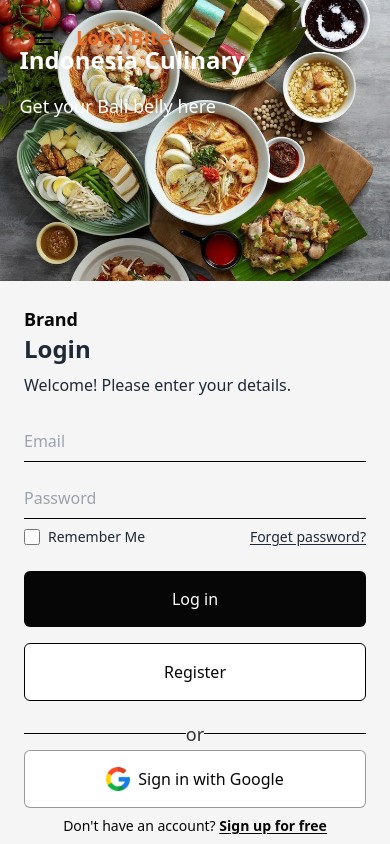
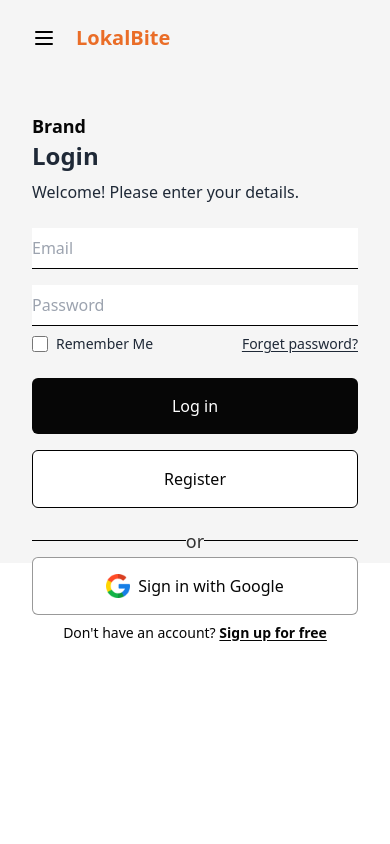
Before and after one commit to naddiyh/LokalBite, a Next.js app: page /login in a window 390 px wide. Shown: the top 844 px of the page. Built offline with nearby package versions, Linux system fonts and the light colour scheme.

Commit message:
fix route navbar and login

```diff
--- a/app/layout.js
+++ b/app/layout.js
@@ -2,6 +2,9 @@ import localFont from "next/font/local";
 import "./globals.css";
 import { Navbar } from "@/components/navbar/Navbar";
 import { Footer } from "@/components/footer/Footer";
+import { ToastContainer } from "react-toastify";
+import "react-toastify/dist/ReactToastify.css";
+
 const geistSans = localFont({
   src: "./fonts/GeistVF.woff",
   variable: "--font-geist-sans",
@@ -28,6 +31,7 @@ export default function RootLayout({ children }) {
         <Navbar />
         {children}
         <Footer />
+        <ToastContainer />
       </body>
     </html>
   );
--- a/components/navbar/Navbar.jsx
+++ b/components/navbar/Navbar.jsx
@@ -5,9 +5,10 @@ import { Navlink } from "./navLink";
 import { PrimaryButton } from "../button/PrimaryButton";
 import { useEffect, useState } from "react";
 import Image from "next/image";
+import { useRouter } from "next/navigation";
 export const Navbar = () => {
   const [isScroll, setIsScroll] = useState(false);
-
+  const router = useRouter();
   useEffect(() => {
     const handleScroll = () => {
       const scrollPosition = window.scrollY;
@@ -18,6 +19,9 @@ export const Navbar = () => {
       window.removeEventListener("scroll", handleScroll);
     };
   }, []);
+  const handleLogin = () => {
+    router.push("/login");
+  };
   return (
     <div className="drawer z-20">
       <input id="my-drawer-3" type="checkbox" className="drawer-toggle" />
@@ -70,7 +74,12 @@ export const Navbar = () => {
                 }
               </Link>
             ))}
-            <PrimaryButton fullWidth={false} color={false} hover={false}>
+            <PrimaryButton
+              fullWidth={false}
+              color={false}
+              hover={false}
+              onClick={handleLogin}
+            >
               Login
             </PrimaryButton>
           </div>
--- a/features/auth/Login.jsx
+++ b/features/auth/Login.jsx
@@ -1,31 +1,39 @@
-
 "use client";
 
 import Image from "next/image";
 import GoogleIcon from "next/image";
 import { useState } from "react";
-import { loginWithEmailPassword, loginWithGoogle } from "../../features/auth/useAuth";
-
+import {
+  loginWithEmailPassword,
+  loginWithGoogle,
+} from "@/features/auth/useAuth";
+import { useRouter } from "next/navigation";
+import Link from "next/link";
+import { toast } from "react-toastify";
 export const Login = () => {
   const [email, setEmail] = useState("");
   const [password, setPassword] = useState("");
   const [error, setError] = useState("");
-
-
+  const router = useRouter();
   const handleLogin = async () => {
     setError("");
     try {
       const userCredential = await loginWithEmailPassword(email, password);
       console.log("Logged in:", userCredential.user);
+      router.push("/");
     } catch (error) {
       if (error.code === "auth/invalid-credential") {
-        setError("Invalid credentials. Please check your email and password.");
+        toast.error(
+          "Invalid credentials. Please check your email and password.",
+        );
       } else if (error.code === "auth/user-not-found") {
-        setError("No account found with this email.");
+        toast.error("No account found with this email.");
       } else if (error.code === "auth/wrong-password") {
-        setError("Incorrect password. Please try again.");
+        toast.errorr("Incorrect password. Please try again.");
       } else if (error.code === "auth/too-many-requests") {
-        setError("Too many unsuccessful login attempts. Please try again later.");
+        toast.error(
+          "Too many unsuccessful login attempts. Please try again later.",
+        );
       } else {
         setError("An error occurred. Please try again.");
       }
@@ -33,12 +41,12 @@ export const Login = () => {
     }
   };
 
-  // Handle Google sign-in
   const handleGoogleSignIn = async () => {
     setError("");
     try {
       const userCredential = await loginWithGoogle();
       console.log("Google sign-in:", userCredential.user);
+      router.push("/");
     } catch (error) {
       setError("Failed to sign in with Google. Please try again.");
       console.error("Google sign-in error:", error.message);
@@ -46,95 +54,113 @@ export const Login = () => {
   };
 
   return (
-    <div className="w-full h-screen flex flex-col md:flex-row items-center md:items-start">
-      {/* Image Section */}
-      <div className="relative w-full md:w-1/2 h-1/3 md:h-full flex flex-col">
-        <div className="absolute top-[10%] left-[5%] md:top-[20%] md:left-[10%] flex flex-col">
-          <h1 className="text-2xl md:text-4xl text-white font-bold my-4">Indonesia Culinary</h1>
-          <p className="text-lg md:text-xl text-white font-normal">Get your Bali belly here</p>
+    <div className="flex h-screen w-full flex-col items-center md:flex-row md:items-start">
+      <div className="relative hidden h-1/3 w-full flex-col md:flex md:h-full md:w-1/2">
+        <div className="absolute left-[5%] top-[10%] flex flex-col md:left-[10%] md:top-[20%]">
+          <h1 className="z-10 my-4 text-2xl font-bold text-white md:text-4xl">
+            Indonesia Culinary
+          </h1>
+          <p className="z-10 text-lg font-normal text-white md:text-xl">
+            Get your Bali belly here
+          </p>
         </div>
         <Image
           src="/images/login.jpg"
           width={100}
           height={100}
           alt="Cover"
-          className="w-full h-full object-cover"
+          className="h-full w-full object-cover brightness-75"
         />
       </div>
 
       {/* Login Form Section */}
-      <div className="w-full md:w-1/2 h-2/3 md:h-full bg-[#f5f5f5] flex flex-col p-6 md:p-20 justify-between items-center">
-        <h1 className="w-full max-w-[500px] mx-auto text-lg md:text-xl text-[#060606] font-semibold mr-auto">
+      <div className="flex h-2/3 w-full flex-col items-center justify-between bg-[#f5f5f5] px-8 pt-28 md:h-full md:w-1/2 md:p-20">
+        <h1 className="mx-auto mr-auto w-full max-w-[500px] text-lg font-semibold text-[#060606] md:text-xl">
           Brand
         </h1>
 
-        <div className="w-full flex flex-col max-w-[500px]">
-          <div className="w-full flex flex-col mb-2">
-            <h3 className="text-2xl md:text-3xl font-semibold mb-2">Login</h3>
-            <p className="text-base mb-2">Welcome! Please enter your details.</p>
+        <div className="flex w-full max-w-[500px] flex-col">
+          <div className="mb-2 flex w-full flex-col">
+            <h3 className="mb-2 text-2xl font-semibold md:text-3xl">Login</h3>
+            <p className="mb-2 text-base">
+              Welcome! Please enter your details.
+            </p>
           </div>
 
           {/* Error message display */}
-          {error && <p className="text-red-500 text-sm mb-4">{error}</p>}
+          {error && <p className="mb-4 text-sm text-red-500">{error}</p>}
 
-          <div className="w-full flex flex-col">
+          <div className="flex w-full flex-col">
             <input
               type="text"
               placeholder="Email"
               value={email}
               onChange={(e) => setEmail(e.target.value)}
-              className="w-full text-black py-2 my-2 bg-transparent border-b border-black outline-none focus:outline-none"
+              className="my-2 w-full border-b border-black py-2 text-black outline-none focus:outline-none"
             />
             <input
               type="password"
               placeholder="Password"
               value={password}
               onChange={(e) => setPassword(e.target.value)}
-              className="w-full text-black py-2 my-2 bg-transparent border-b border-black outline-none focus:outline-none"
+              className="my-2 w-full border-b border-black py-2 text-black outline-none focus:outline-none"
             />
           </div>
 
-          <div className="w-full flex items-center justify-between">
+          <div className="flex w-full items-center justify-between">
             <div className="flex items-center">
-              <input type="checkbox" className="w-4 h-4 mr-2" />
+              <input type="checkbox" className="mr-2 h-4 w-4" />
               <p className="text-sm">Remember Me</p>
             </div>
-            <p className="text-sm font-medium whitespace-nowrap cursor-pointer underline underline-offset-2">
+            <Link
+              href="/"
+              className="cursor-pointer whitespace-nowrap text-sm font-medium underline underline-offset-2"
+            >
               Forget password?
-            </p>
+            </Link>
           </div>
 
-          <div className="w-full flex flex-col my-4">
+          <div className="my-4 flex w-full flex-col">
             <button
+              type="submit"
               onClick={handleLogin}
-              className="w-full text-white my-2 bg-[#060606] rounded-md p-4 text-center flex items-center justify-center cursor-pointer"
+              className="my-2 flex w-full cursor-pointer items-center justify-center rounded-md bg-[#060606] p-4 text-center text-white"
             >
               Log in
             </button>
-            <button className="w-full text-[#060606] my-2 bg-white border border-black rounded-md p-4 text-center flex items-center justify-center cursor-pointer">
+            <button className="my-2 flex w-full cursor-pointer items-center justify-center rounded-md border border-black bg-white p-4 text-center text-[#060606]">
               Register
             </button>
           </div>
 
-          <div className="w-full flex items-center justify-center relative py-2">
-            <div className="w-full h-[1px] bg-black"></div>
-            <p className="text-lg absolute text-black/80 bg-[#f5f5f5]">or</p>
+          <div className="relative flex w-full items-center justify-center py-2">
+            <div className="h-[1px] w-full bg-black"></div>
+            <p className="absolute bg-[#f5f5f5] text-lg text-black/80">or</p>
           </div>
           <div
             onClick={handleGoogleSignIn}
-            className="w-full text-[#060606] my-2 bg-white border border-black/40 rounded-md p-4 text-center flex items-center justify-center cursor-pointer"
+            className="my-2 flex w-full cursor-pointer items-center justify-center rounded-md border border-black/40 bg-white p-4 text-center text-[#060606]"
           >
-            <GoogleIcon src="/images/google.png" width={24} height={24} className="h-6 mr-2" alt="Google Icon" />
+            <GoogleIcon
+              src="/images/google.png"
+              width={24}
+              height={24}
+              className="mr-2 h-6"
+              alt="Google Icon"
+            />
             Sign in with Google
           </div>
         </div>
 
-        <div className="w-full flex items-center justify-center">
+        <div className="flex w-full items-center justify-center">
           <p className="text-sm font-normal text-[#060606]">
-            Don't have an account?{" "}
-            <span className="font-semibold underline underline-offset-2 cursor-pointer">
+            Don{"'"}t have an account?{" "}
+            <Link
+              href="/signup"
+              className="cursor-pointer font-semibold underline underline-offset-2"
+            >
               Sign up for free
-            </span>
+            </Link>
           </p>
         </div>
       </div>
--- a/package.json
+++ b/package.json
@@ -10,12 +10,14 @@
   },
   "dependencies": {
     "firebase": "^11.0.1",
+    "js-cookie": "^3.0.5",
     "lint-staged": "^15.2.10",
     "next": "15.0.3",
     "prettier": "^3.3.3",
     "prettier-plugin-tailwindcss": "^0.6.8",
     "react": "19.0.0-rc-66855b96-20241106",
-    "react-dom": "19.0.0-rc-66855b96-20241106"
+    "react-dom": "19.0.0-rc-66855b96-20241106",
+    "react-toastify": "^10.0.6"
   },
   "devDependencies": {
     "daisyui": "^4.12.14",
```
Also changed, not shown: features/auth/useAuth.js (+19 -5 lines), 1 other file (tests, documents, lock files or other folders).
